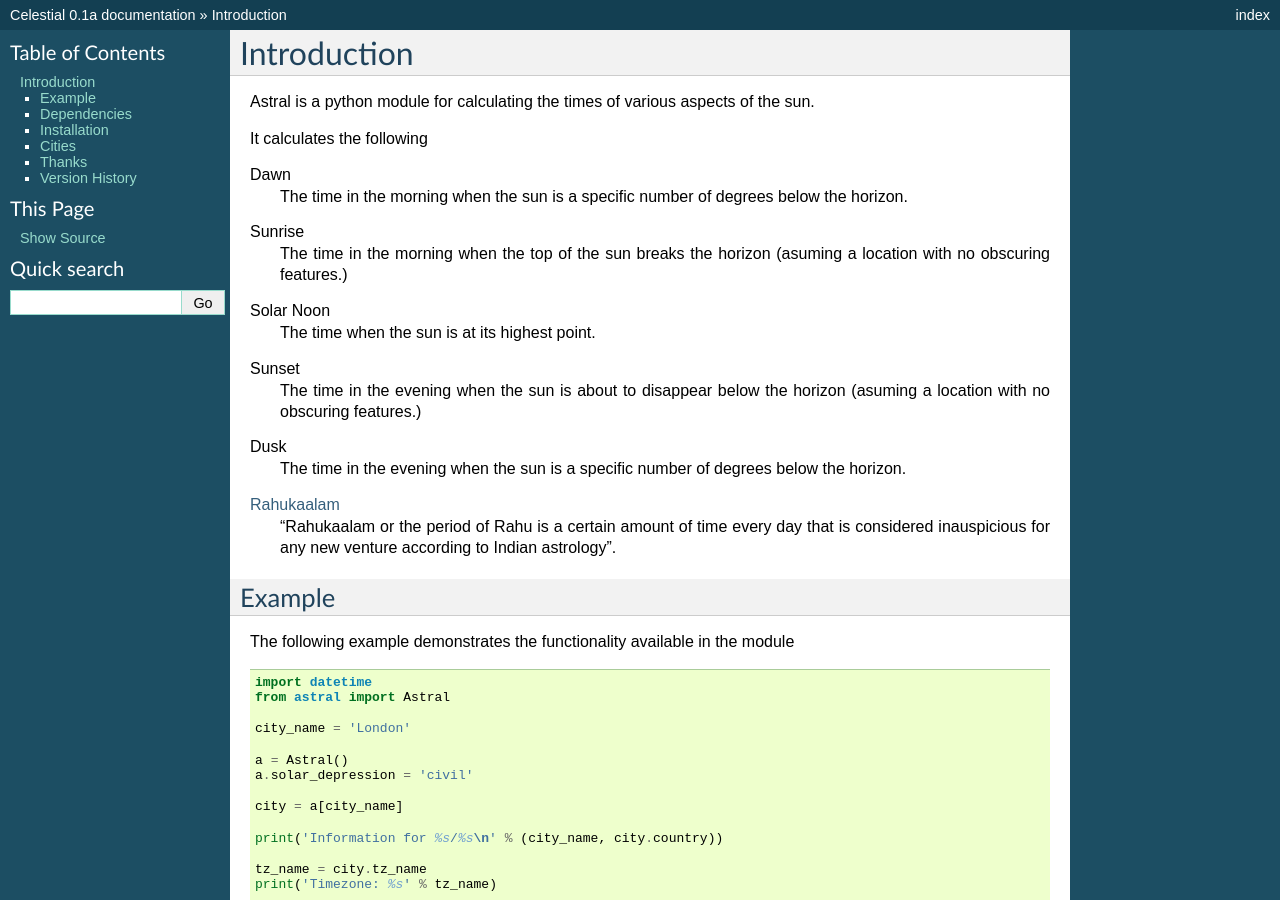
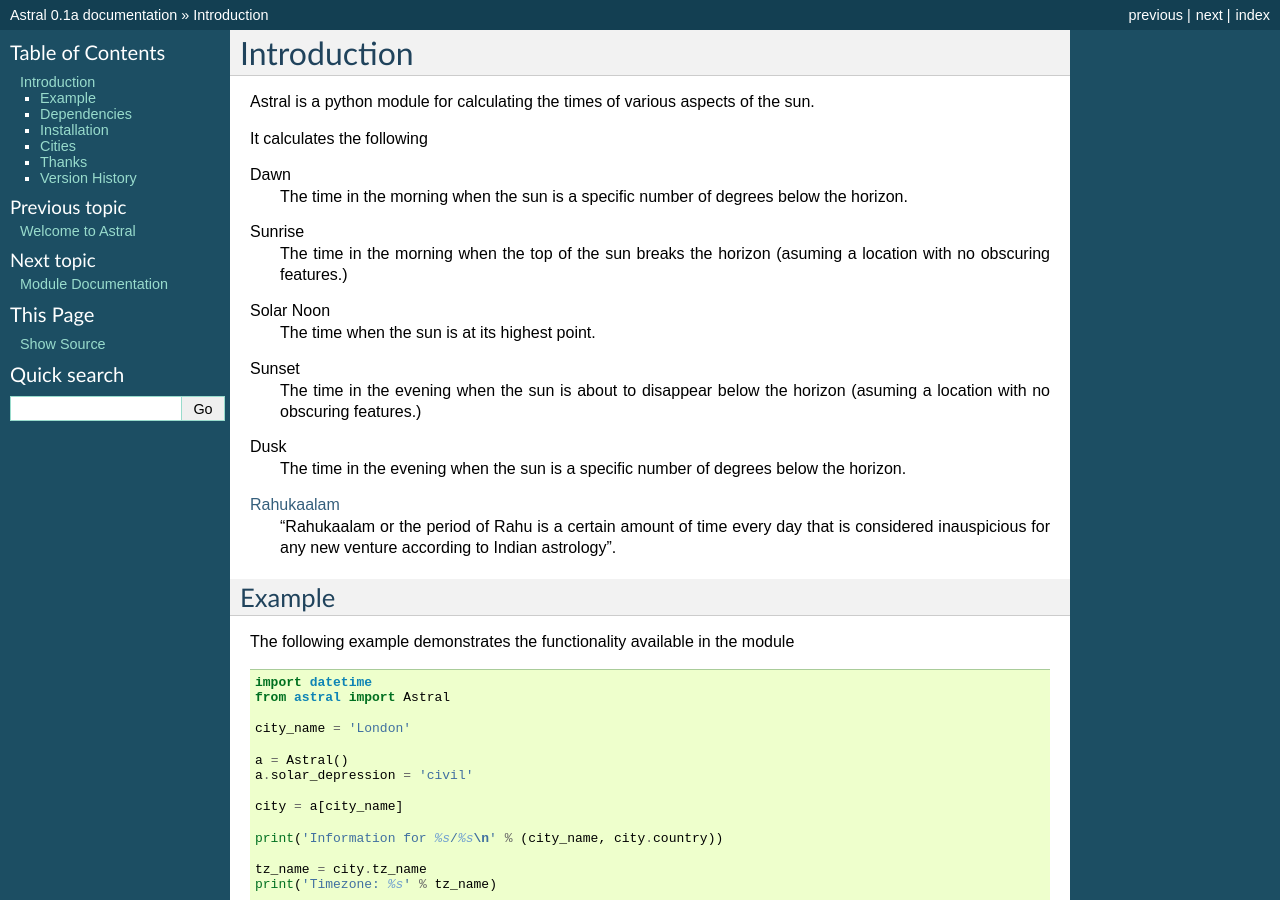
Before and after one commit to sffjunkie/astral, a Sphinx documentation site: the page built from doc/source/astral.rst, in a window 1280 px wide and 900 px high. Built offline with Sphinx 7.4.7, drawn with Linux system fonts in a browser that asks for light colours; pages that are not in the unit, such as notebooks, are missing from menus; some of the changed text lies outside the part shown.

Commit message:
Changed celestial to astral in docs

```diff
--- a/doc/source/conf.py
+++ b/doc/source/conf.py
@@ -38,7 +38,7 @@ source_suffix = '.rst'
 master_doc = 'index'
 
 # General information about the project.
-project = u'Celestial'
+project = u'Astral'
 copyright = u'2009, Simon Kennedy'
 
 # The version info for the project you're documenting, acts as replacement for
--- a/doc/source/index.rst
+++ b/doc/source/index.rst
@@ -1,15 +1,15 @@
-.. Celestial documentation master file, created by
+.. Astral documentation master file, created by
    sphinx-quickstart on Wed Apr 22 11:46:52 2009.
    You can adapt this file completely to your liking, but it should at least
    contain the root `toctree` directive.
 
-Welcome to Celestial
+Welcome to Astral
 ====================
 
 .. toctree::
    :maxdepth: 3
 
-   celestial
+   astral
    module
 
 Indices and tables
```
